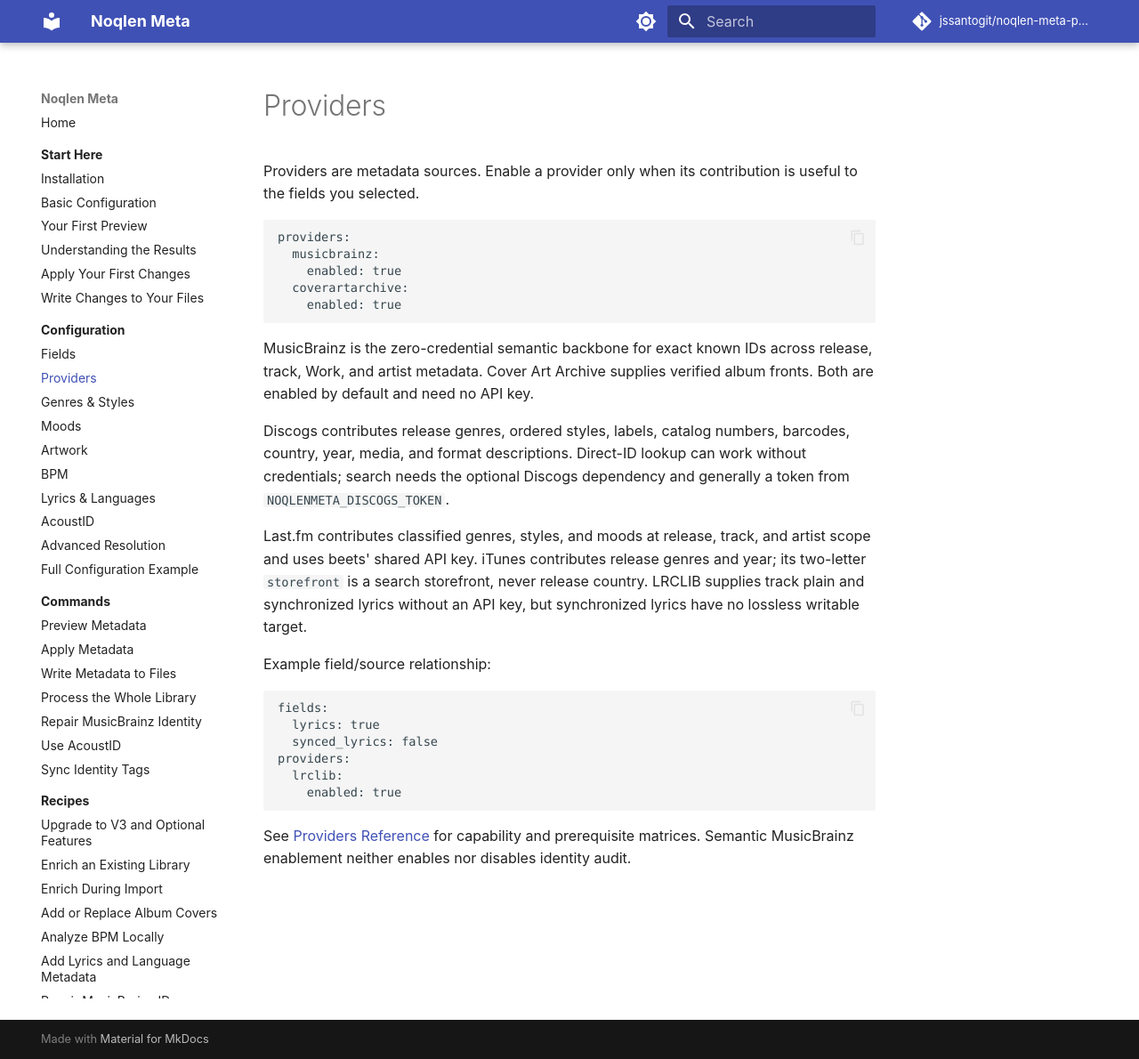
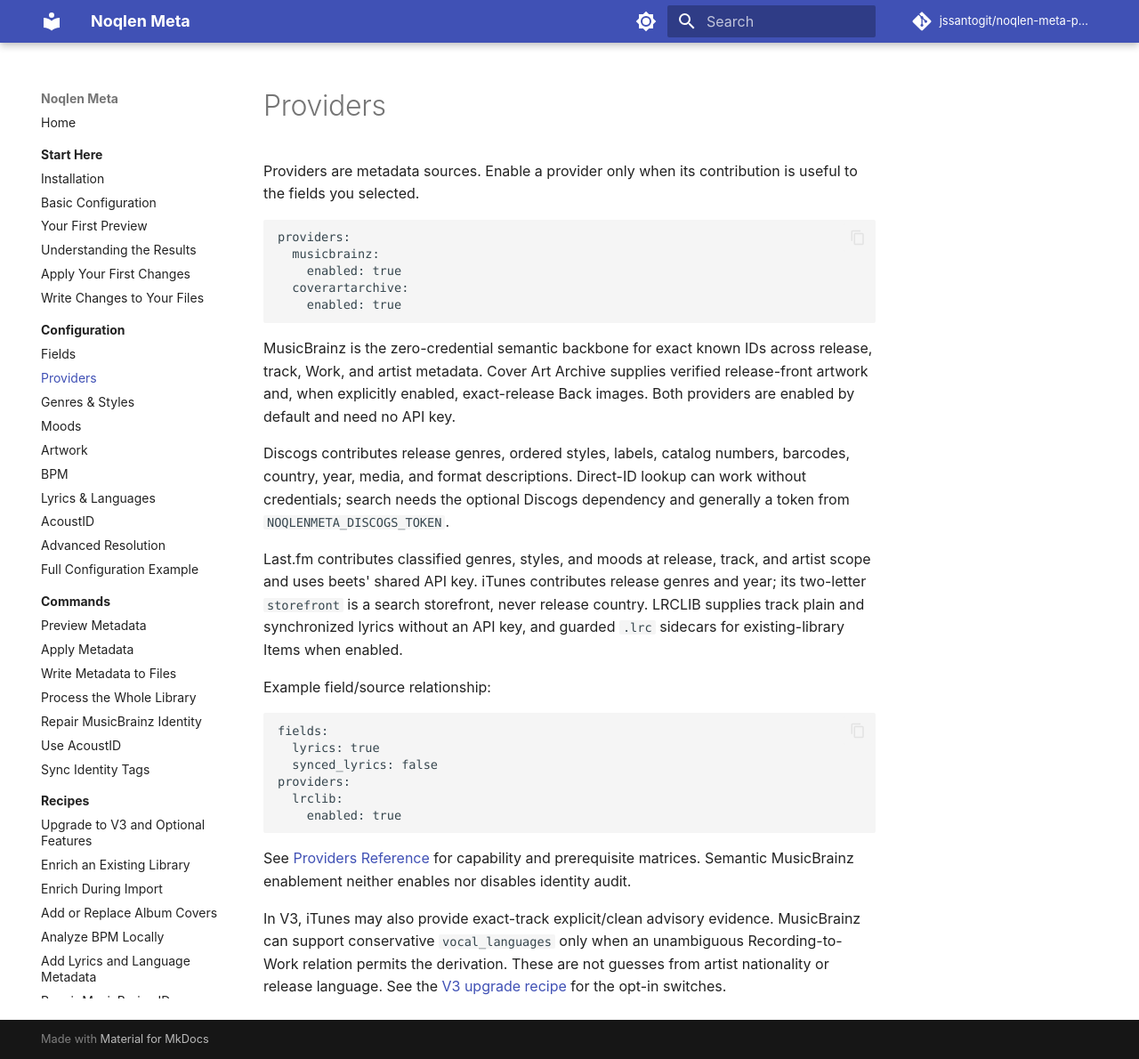
Before and after one commit to jssantogit/noqlen-meta-plugin, an MkDocs documentation site: the page built from site-docs/configuration/providers.md, in a window 1280 px wide and 1190 px high. Shown: the whole window at 89% size. Built offline with MkDocs 1.6.1 and Material for MkDocs 9.7.7, drawn with Linux system fonts in a browser that asks for light colours; comment, search, counter and statistics services are not loaded.

Commit message:
docs(v3): remove obsolete V2 limitations and link complete upgrade guide

```diff
--- a/site-docs/configuration/providers.md
+++ b/site-docs/configuration/providers.md
@@ -13,7 +13,8 @@
 
 MusicBrainz is the zero-credential semantic backbone for exact known IDs across
 release, track, Work, and artist metadata. Cover Art Archive supplies verified
-album fronts. Both are enabled by default and need no API key.
+release-front artwork and, when explicitly enabled, exact-release Back images.
+Both providers are enabled by default and need no API key.
 
 Discogs contributes release genres, ordered styles, labels, catalog numbers,
 barcodes, country, year, media, and format descriptions. Direct-ID lookup can
@@ -24,7 +25,7 @@
 artist scope and uses beets' shared API key. iTunes contributes release genres
 and year; its two-letter `storefront` is a search storefront, never release
 country. LRCLIB supplies track plain and synchronized lyrics without an API key,
-but synchronized lyrics have no lossless writable target.
+and guarded `.lrc` sidecars for existing-library Items when enabled.
 
 Example field/source relationship:
 
@@ -40,3 +41,10 @@
 See [Providers Reference](../technical-reference/providers.md) for capability
 and prerequisite matrices. Semantic MusicBrainz enablement neither enables nor
 disables identity audit.
+
+
+In V3, iTunes may also provide exact-track explicit/clean advisory evidence.
+MusicBrainz can support conservative `vocal_languages` only when an unambiguous
+Recording-to-Work relation permits the derivation. These are not guesses from
+artist nationality or release language. See the
+[V3 upgrade recipe](../recipes/v3-enrichment.md) for the opt-in switches.
```
